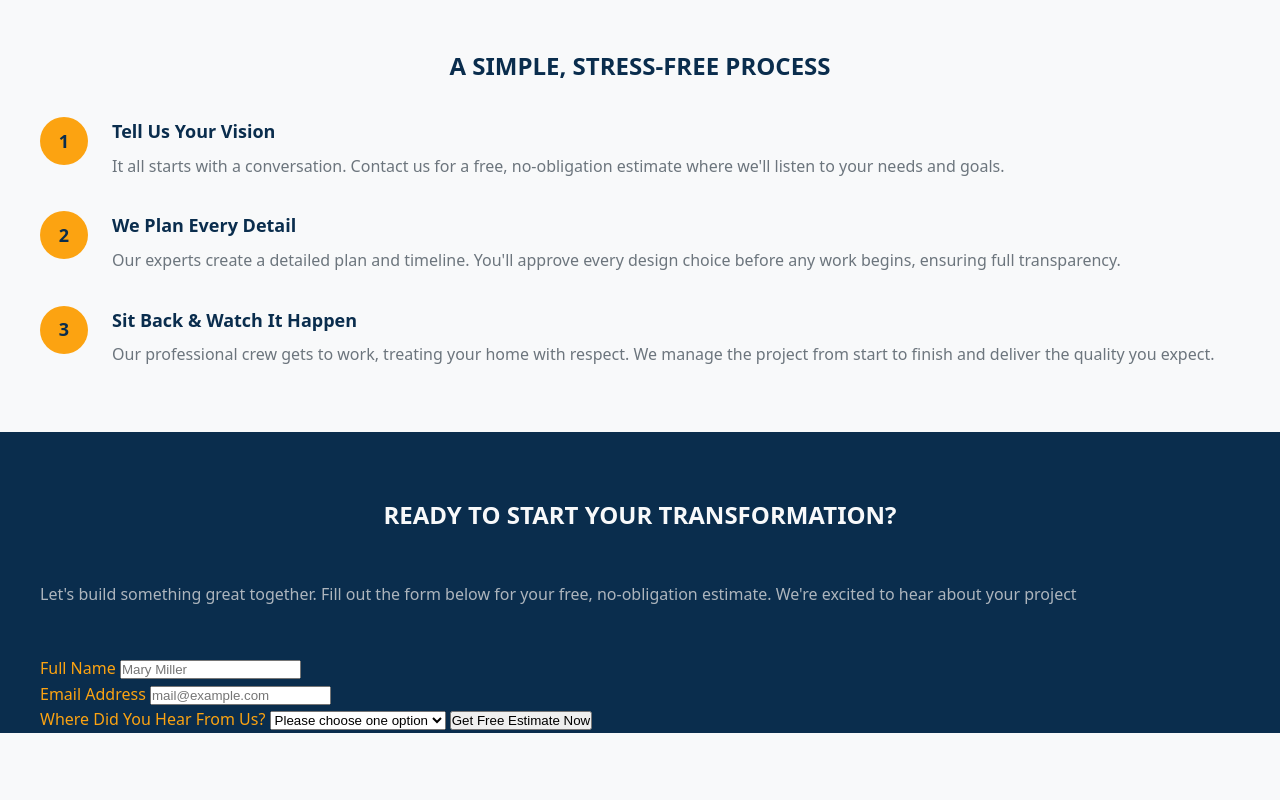
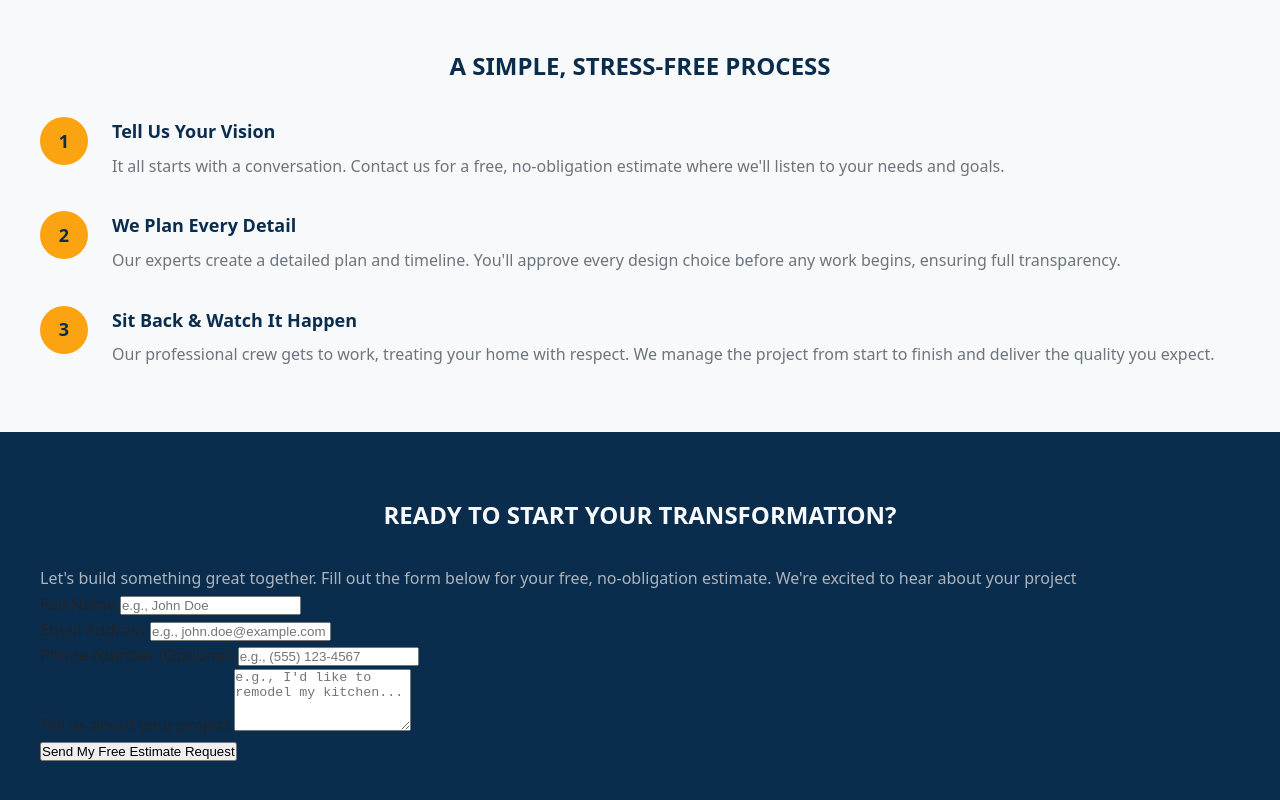
Before and after one commit to zarek21/FR_Construction, a plain HTML site: page index.html in a window 1280 px wide. Shown: the part 4629-5429 px from the top of the page. Before the commit the page ends 5362 px from the top, so only its background shows below. Drawn offline with Linux system fonts and the light colour scheme.

Commit message:
:sparkles: add better semantic form structure

```diff
--- a/css/components/form.css
+++ b/css/components/form.css
@@ -1,15 +1,13 @@
 /* FORM WITH CTA SECTION */
 
 .cta-section {
-  padding-top: var(--spacing-xxl);
-  padding-left: var(--spacing-lg);
-  padding-right: var(--spacing-lg);
+  padding: var(--spacing-xxl) var(--spacing-lg);
   background-color: var(--clr-primary);
 }
 
-.cta {
-  display: grid;
-  gap: var(--spacing-md);
+.cta-section__title {
+  color: var(--clr-light);
+  text-align: center;
 }
 
 .cta-section__heading {
--- a/index.html
+++ b/index.html
@@ -242,10 +242,10 @@
       <!-- END OF SECTION -->
 
       <!-- CTA SECTION -->
-      <section class="cta-section">
+      <section class="cta-section" id="contact">
         <div class="container">
-          <div class="cta">
-            <h2 class="section-title cta-section__heading">
+          <div class="cta-content">
+            <h2 class="section-title cta-section__title">
               Ready to Start Your Transformation?
             </h2>
             <p class="cta-section__description">
@@ -255,15 +255,16 @@
             </p>
 
             <!-- FORM -->
-            <form class="cta-section__form">
+            <form class="cta-form">
               <div>
                 <!-- FULL NAME LABEL -->
-                <label for="full-name">Full Name</label>
+                <label for="full-name" class="form-label">Full Name</label>
                 <input
                   id="full-name"
+                  name="full-name"
                   type="text"
-                  placeholder="Mary Miller"
-                  name="full-name"
+                  class="form-input"
+                  placeholder="e.g., John Doe"
                   required
                 />
               </div>
@@ -274,23 +275,45 @@
                 <input
                   id="email"
                   type="email"
-                  placeholder="mail@example.com"
                   name="email"
+                  placeholder="e.g., john.doe@example.com"
                   required
                 />
               </div>
+              <div>
+                <!-- PHONE NUMBER LABEL -->
+                <div class="form-group">
+                  <label for="phone" class="form-label"
+                    >Phone Number (Optional)</label
+                  >
+                  <input
+                    id="phone"
+                    name="phone"
+                    type="tel"
+                    class="form-input"
+                    placeholder="e.g., (555) 123-4567"
+                  />
+                </div>
 
-              <div>
-                <!-- WHERE DID YOU HEAR FROM US? -->
-                <label for="full-name">Where Did You Hear From Us?</label>
-                <select name="select-where" id="select-where" required>
-                  <option value="">Please choose one option</option>
-                  <option value="">Friends and family</option>
-                  <option value="">Youtube videos</option>
-                  <option value="">Others</option>
-                </select>
+                <!-- MESSAGE LABEL -->
+                <div class="form-group">
+                  <label for="project-details" class="form-label"
+                    >Tell us about your project</label
+                  >
+                  <textarea
+                    id="project-details"
+                    name="project-details"
+                    class="form-textarea"
+                    rows="4"
+                    placeholder="e.g., I'd like to remodel my kitchen..."
+                    required
+                  ></textarea>
+                </div>
+
                 <!-- CTA BUTTON -->
-                <button class="btn">Get Free Estimate Now</button>
+                <button type="submit" class="btn btn--form">
+                  Send My Free Estimate Request
+                </button>
               </div>
             </form>
             <!-- END OF FORM -->
```
